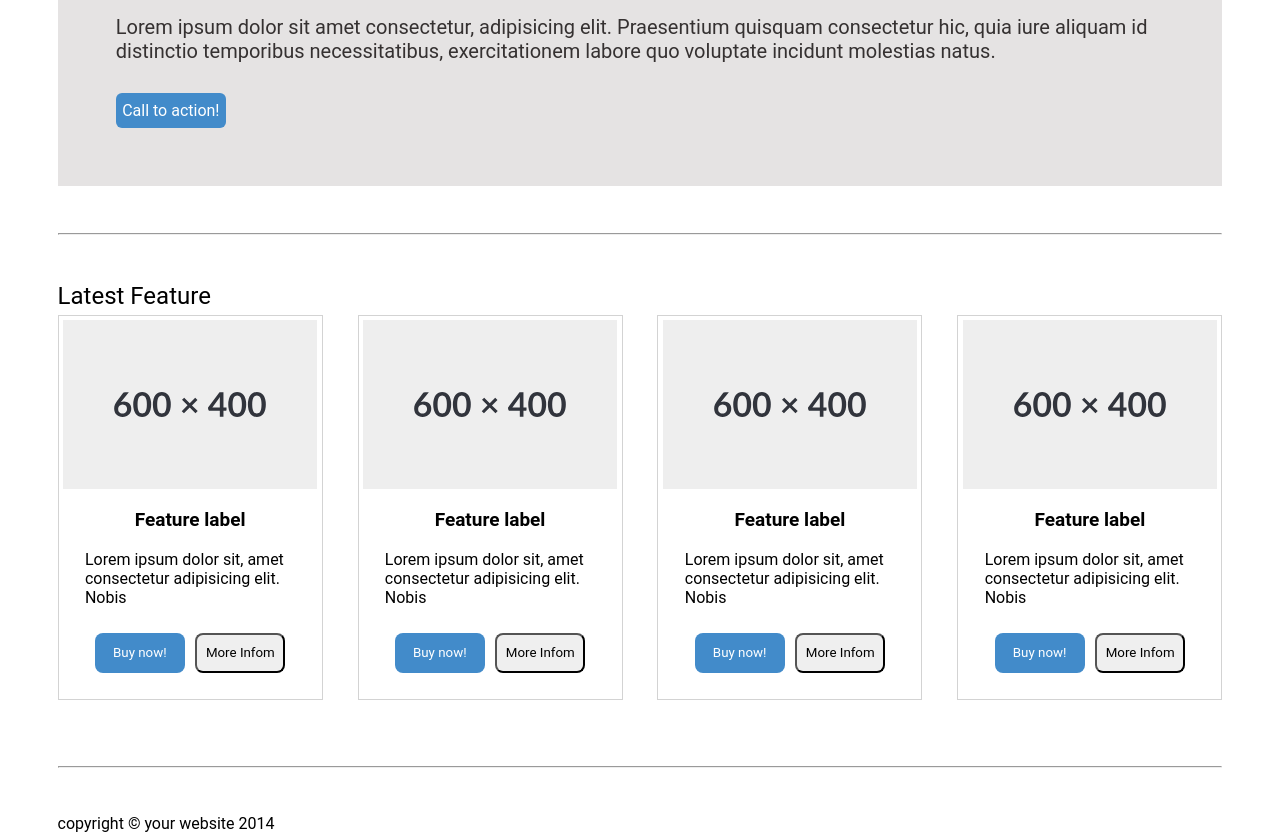
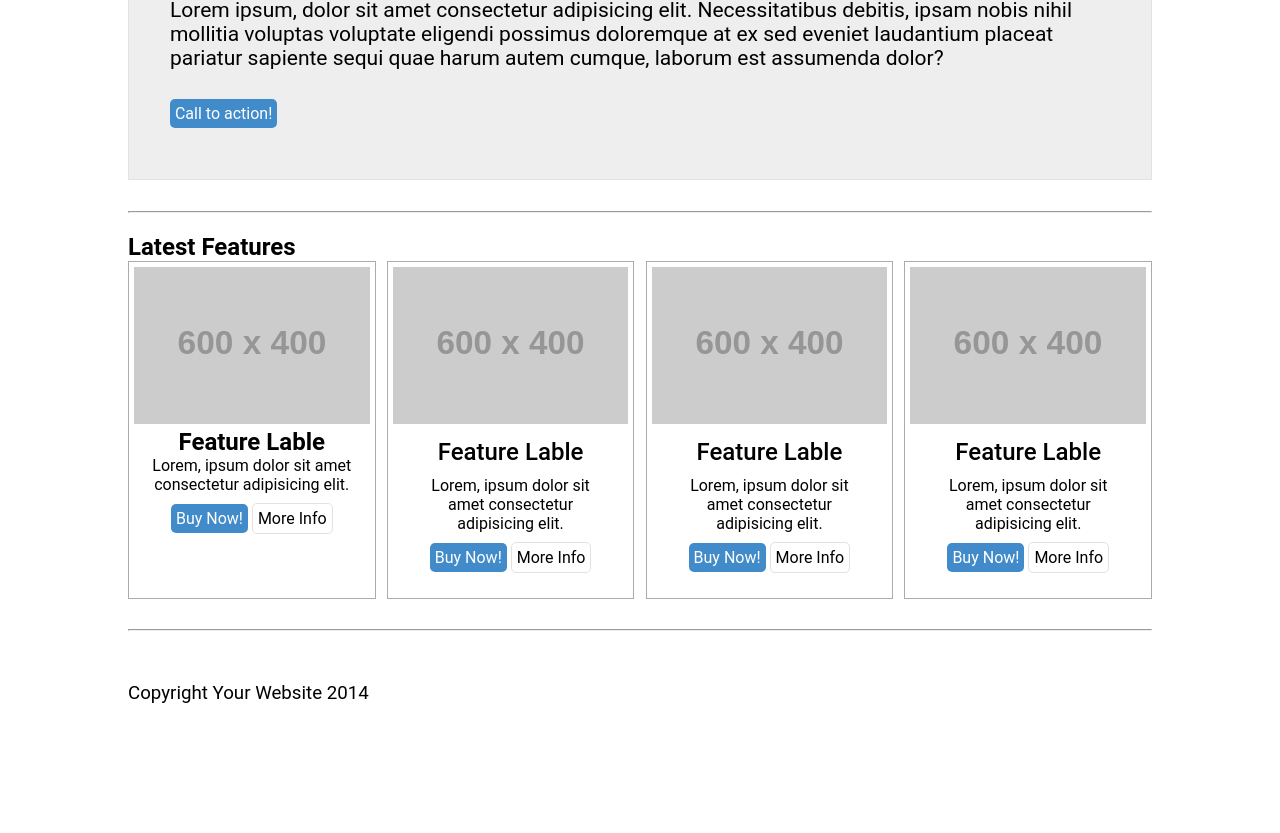
Before and after one commit to anish-singh-rawat/Assignment1, a plain HTML site: page index.html in a window 1280 px wide. Shown: the part 216-1049 px from the top of the page. After the commit the page ends 951 px from the top, so only its background shows below. Drawn offline with Linux system fonts and the light colour scheme; placeholder pictures from the web are drawn by us.

Commit message:
now all class name are meanigful in this project

```diff
--- a/index.html
+++ b/index.html
@@ -1,22 +1,18 @@
-
 <!DOCTYPE html>
 <html lang="en">
-
 <head>
     <meta charset="UTF-8">
     <meta name="viewport" content="width=device-width, initial-scale=1.0">
     <title>Document</title>
     <link rel="stylesheet" href="style.css">
 </head>
+<body>
+    <div class="parent-container">
 
-<body>
-    <div class="parent-con">
         <div class="nav">
-            <input type="checkbox" id="nav-check">
+            <input type="checkbox" id="nav-check" />
             <div class="nav-header">
-                <div class="nav-title">
-                    Layout 3
-                </div>
+                <div class="nav-title">Layout 3</div>
             </div>
             <div class="nav-btn">
                 <label for="nav-check">
@@ -32,139 +28,75 @@
                 <a href="#">contact</a>
             </div>
         </div>
-        <div class="container">
 
+        <div class="child-container">
 
-            <div class="centered-div">
-                <h1 style="font-size: 45px; margin-bottom: 30px;">Sample Heading</h1>
-                <div class="content" style="font-size: 20px;">Lorem ipsum dolor sit amet consectetur, adipisicing elit.
-                    Praesentium quisquam
-                    consectetur hic, quia iure aliquam id distinctio temporibus necessitatibus, exercitationem labore quo
-                    voluptate incidunt molestias natus.</div>
-                <button style="margin-top: 30px; width: 110px; height: 35px;   background-color: #428BCA;
-                color: rgb(255, 255, 255);
-                border-radius: 6px; font-size: 16px; border: none;">Call to action!</button>
+            <div class="sub-container1">
+                <h1>Sample Heading</h1>
+                <br>
+                <p style="font-size: 21px;">Lorem ipsum, dolor sit amet consectetur adipisicing elit. Necessitatibus debitis, ipsam nobis nihil
+                    mollitia voluptas voluptate eligendi possimus doloremque at ex sed eveniet laudantium placeat
+                    pariatur sapiente sequi quae harum autem cumque, laborum est assumenda dolor?
+                </p>
+                <br>
+                <div class="blue-btn">Call to action!</div>
+            </div>
+            <hr>
+            <div class="sub-heading">
+                <h2>Latest Features</h2>
             </div>
 
-            <div class="break" style="margin-top: 4%;">
-            </div>
-            <hr>
-
-            <div class="break" style="margin-top: 4%;">
-            </div>
-
-            <div class="heading" style="font-size: 150%; ">Latest Feature</div>
-
-            <div class="card-container">
-
-                <div class="card">
-                    <img src="imgae.svg" alt="">
-                    <div class="head" style="font-size: 19px; font-weight: bold; margin-top: 10px;">Feature label</div>
-                    <div class="disc">Lorem ipsum dolor sit, amet consectetur adipisicing elit. Nobis</div>
-                    <div class="parentbutton">
-                        <button class="btn1" style=" border: none;">Buy now!</button>
-                        <button class="btn2">More Infom</button>
+            <div class="sub-container2">
+                <div class="gallery-box">
+                    <img src="https://placehold.co/600x400/EEE/31343C" alt="img">
+                    <div class="gallerytext">
+                    <h2>Feature Lable</h2>
+                    <p>Lorem, ipsum dolor sit amet consectetur adipisicing elit.</p>
                     </div>
+                    <div class="blue-btn">Buy Now!</div>
+                    <div class="white-btn">More Info</div>
                 </div>
 
-
-                <div class="card c ">
-                    <img src="imgae.svg" alt="">
-                    <div class="head" style="font-size: 19px; font-weight: bold; margin-top: 10px;">Feature label</div>
-                    <div class="disc">Lorem ipsum dolor sit, amet consectetur adipisicing elit. Nobis</div>
-                    <div class="parentbutton">
-                        <button class="btn1" style=" border: none;">Buy now!</button>
-                        <button class="btn2">More Infom</button>
+                <div class="gallery-box">
+                    <img src="https://placehold.co/600x400/EEE/31343C" alt="img">
+                    <div class="gallery-text">
+                    <h2>Feature Lable</h2>
+                    <p>Lorem, ipsum dolor sit amet consectetur adipisicing elit.</p>
                     </div>
+                    <div class="blue-btn">Buy Now!</div>
+                    <div class="white-btn">More Info</div>
                 </div>
 
-
-                <div class="card c">
-                    <img src="imgae.svg" alt="">
-                    <div class="head" style="font-size: 19px; font-weight: bold; margin-top: 10px;">Feature label</div>
-                    <div class="disc">Lorem ipsum dolor sit, amet consectetur adipisicing elit. Nobis</div>
-                    <div class="parentbutton">
-                        <button class="btn1" style=" border: none;">Buy now!</button>
-                        <button class="btn2">More Infom</button>
+                <div class="gallery-box">
+                    <img src="https://placehold.co/600x400/EEE/31343C" alt="img">
+                    <div class="gallery-text">
+                    <h2>Feature Lable</h2>
+                    <p>Lorem, ipsum dolor sit amet consectetur adipisicing elit.</p>
                     </div>
+                    <div class="blue-btn">Buy Now!</div>
+                    <div class="white-btn">More Info</div>
                 </div>
 
+                <div class="gallery-box">
 
+                    <img src="https://placehold.co/600x400/EEE/31343C" alt="img">
 
-                <div class="card c ">
-                    <img src="imgae.svg" alt="">
-                    <div class="head" style="font-size: 19px; font-weight: bold; margin-top: 10px;">Feature label</div>
-                    <div class="disc">Lorem ipsum dolor sit, amet consectetur adipisicing elit. Nobis</div>
-                    <div class="parentbutton">
-                        <button class="btn1" style=" border: none;">Buy now!</button>
-                        <button class="btn2">More Infom</button>
+                    <div class="gallery-text">
+                    <h2>Feature Lable</h2>
+                    <p>Lorem, ipsum dolor sit amet consectetur adipisicing elit.</p>
                     </div>
+
+                    <div class="blue-btn">Buy Now!</div>
+                    <div class="white-btn">More Info</div>
                 </div>
-
-
-            </div>
-
-            <div class="card-containerr">
-
-                <div class="card">
-                    <img src="imgae.svg" alt="">
-                    <div class="head" style="font-size: 19px; font-weight: bold; margin-top: 10px;">Feature label</div>
-                    <div class="disc">Lorem ipsum dolor sit, amet consectetur adipisicing elit. Nobis</div>
-                    <div class="parentbutton">
-                        <button class="btn1" style=" border: none;">Buy now!</button>
-                        <button class="btn2">More Infom</button>
-                    </div>
-                </div>
-
-
-                <div class="card c ">
-                    <img src="imgae.svg" alt="">
-                    <div class="head" style="font-size: 19px; font-weight: bold; margin-top: 10px;">Feature label</div>
-                    <div class="disc">Lorem ipsum dolor sit, amet consectetur adipisicing elit. Nobis</div>
-                    <div class="parentbutton">
-                        <button class="btn1" style=" border: none;">Buy now!</button>
-                        <button class="btn2">More Infom</button>
-                    </div>
-                </div>
-            </div>
-            <br>
-
-            <div class="card-containerr">
-
-                <div class="card">
-                    <img src="imgae.svg" alt="">
-                    <div class="head" style="font-size: 19px; font-weight: bold; margin-top: 10px;">Feature label</div>
-                    <div class="disc">Lorem ipsum dolor sit, amet consectetur adipisicing elit. Nobis</div>
-                    <div class="parentbutton">
-                        <button class="btn1" style=" border: none;">Buy now!</button>
-                        <button class="btn2">More Infom</button>
-                    </div>
-                </div>
-
-
-                <div class="card c ">
-                    <img src="imgae.svg" alt="">
-                    <div class="head" style="font-size: 19px; font-weight: bold; margin-top: 10px;">Feature label</div>
-                    <div class="disc">Lorem ipsum dolor sit, amet consectetur adipisicing elit. Nobis</div>
-                    <div class="parentbutton">
-                        <button class="btn1" style=" border: none;">Buy now!</button>
-                        <button class="btn2">More Infom</button>
-                    </div>
-                </div>
-            </div>
-
-            <div class="break" style="margin-top: 4%;">
             </div>
 
             <hr>
 
-            <div class="break" style="margin-top: 4%;">
+            <div class="footer">
+                <h3>Copyright Your Website 2014</h3>
             </div>
-            copyright &copy; your website 2014
-
         </div>
     </div>
-
 </body>
-
 </html>
--- a/style.css
+++ b/style.css
@@ -1,227 +1,198 @@
 * {
   margin: 0;
   padding: 0;
-    box-sizing: border-box;
-    font-family: "Roboto", sans-serif;
+  font-family:'Roboto', sans-serif;;
+}
+
+.parent-container{
+  width: 100%;
+}
+
+.child-container{
+  width: 80%;
+  margin: auto;
+}
+.sub-container1{
+  background-color: #EEEEEE;
+  padding: 4%;
+  border: 1px solid #E2E2E2;
+}
+/* Sample Heading */
+.sub-container1 h1{
+  font-size: 45px;
+  font-weight: 400;
+}
+/* Latest Features */
+/* .sub-heading h2{
+  font-size: 25px;
+  font-weight: 500;
+  margin-top: 35px;
+  margin-bottom: 5px;
+} */
+hr{
+  margin-top: 3%;
+  margin-bottom: 20px;
+}
+.sub-container2{
+  width: 100%;
+  display: flex;
+  justify-content: space-between;
+}
+.gallery-box{
+  padding: 5px;
+  width: 23%;
+  text-align: center;
+  border: 1px solid #acacac;
+}
+.gallery-box img{
+  width: 100%;
+}
+.gallery-text{
+  width: 80%;
+  margin: auto;
+}
+.gallery-text h2{
+  font-weight: 500;
+  padding: 10px;
+}
+.blue-btn{
+  display: inline-block;
+  border-radius: 5px;
+  color: white;
+  background-color: #428BCA;
+  padding: 5px;
+  margin-top: 10px;
+  margin-bottom: 10px;
+  cursor: pointer;
+}
+.white-btn{
+  display: inline-block;
+  background-color: white;
+  border-radius: 5px;
+  padding: 5px;
+  margin-bottom: 20px;
+  border: 1px solid #E2E2E2;
+  cursor: pointer;
+}
+.footer{
+  padding-top: 3%;
+  padding-bottom: 3%;
+}
+.footer h3{
   font-weight: 400;
 }
 
-  html,
-  body {
+
+@media (max-width : 1150px){
+  .sub-container2{
       width: 100%;
-    height: 100%;
+      display: flex;
+      flex-wrap: wrap;
+  }
+  .gallery-box{
+      width: 45%;
+      margin-bottom: 15px;
+  }
+}
+
+@media (max-width : 700px){
+  .sub-container2{
+      width: 100%;
+      display: grid;
+      grid-template-columns: auto ;
+      grid-gap: 15px;
+  }
+  .gallery-box{
+      width: 100%;
+  }
 }
 
 .nav {
 height: 50px;
+width: 100%;
+margin-bottom: 50px;
+background-color: #222222;
+position: relative;
 }
 
 .nav li {
 float: left;
 padding: 15px;
 list-style: none;
-    color: white;
+color: red;
 }
 
-  .container {
-    max-width: 1200px;
-    margin: auto;
-    overflow: auto;
-  }
-
-  .card {
-    width: 24%;
-    border: 1px solid rgb(211, 211, 211);
-    /* margin: 1%; */
-  }
-  .c{
-    margin-left: 3%;
-  }
-  .card-container {
-    display: flex;
-    margin-top: 5px;
-  }
-  .card img {
-    width: 100%;
-    height: auto;
-    padding: 1.8%;
-  }
-  .head {
-    display: flex;
-    justify-content: center;
-    align-items: center;
-  }
-  .disc {
-    margin-top: 7%;
-    margin-left: 10%;
-  }
-  .parentbutton {
-    display: flex;
-    justify-content: center;
-    align-items: center;
-    padding: 10%;
-  }
-  .btn1 {
-    display: flex;
-    justify-content: center;
-    align-items: center;
-    width: 90px;
-    height: 40px;
-    background-color: #428BCA;
-    color: rgb(255, 255, 255);
-    border-radius: 8px;
-  }
-  .btn2 {
-    display: flex;
-    justify-content: center;
-    align-items: center;
-    width: 90px;
-    height: 40px;
-    margin-left: 5%;
-    border-radius: 8px;
-  }
-
-  body {
-    margin: 0px;
-    font-family: "segoe ui";
-  }
-
-  .nav {
-    height: 50px;
-    width: 100%;
-    background-color: #202020;
-    position: relative;
-  }
-
-  .nav > .nav-header {
+.nav-header {
 display: inline;
 }
 
-  .nav > .nav-header > .nav-title {
+.nav-title {
 display: inline-block;
 font-size: 22px;
-    color: rgb(155, 151, 151);
-    padding: 10px 10px 10px 10px;
+color: grey;
+padding-left: 50px;
 }
 
-  .nav > .nav-btn {
+.nav>.nav-btn {
 display: none;
 }
 
-  .nav > .nav-links {
+.nav>.nav-links {
 display: inline;
 padding-left: 20px;
 font-size: 18px;
 }
 
-  .nav > .nav-links > a {
+.nav>.nav-links>a {
 display: inline-block;
 padding: 13px 10px 13px 10px;
 text-decoration: none;
-    color: rgb(155, 151, 151);
+color: grey;
 }
 
-  .nav > .nav-links > a:hover {
+.nav>.nav-links>a:hover {
 background-color: rgba(0, 0, 0, 0.3);
 }
 
-  .nav > #nav-check {
+.nav>#nav-check {
 display: none;
 }
 
-  .container {
-    width: 91%;
-    height: auto;
-    margin: auto;
-  }
-  .centered-div {
-    justify-content: center;
-    align-items: center;
-    height: 90%;
-    padding: 5%;
-    background-color: rgb(229, 227, 227);
-    margin-top: 40px;
-    color: #353131;
-  }
-  .centered-div h3 {
-    position: relative;
-    bottom: 10px;
-    font-size: 20px;
-  }
-
 .nav-header {
-    margin-left: 9vw;
-    position: flex;
-  }
-  button{
-    cursor: pointer;
-  }
-  .card-containerr{
-    display: none;
-  }
-  @media screen and (min-width : 600px) and (max-width: 900px) {
-    .card-container{
-      display: block;
-      width: 100%;
-    }
-    .card{
-      width: 90%;
-      margin: auto;
-
-    }
-    .heading{
-      margin-left: 5%;
-    }
-
-  .card-containerr{
-    display: flex;
-  }
-  .card-container{
-    display: none;
-  }
-  .c{
-    margin-left: 20px;
-  }
-  }
-  @media (max-width: 600px) {
-
-    .card-container {
-      display: block;
-      width: 100%;
-    }
-    .card {
-      width: 90%;
-      margin: auto;
-    }
-    .heading{
-      margin-left: 5%;
-    }
+padding-left: 7%;
 }
 
 @media (max-width: 600px) {
-    .nav > .nav-btn {
+.nav-title{
+padding: 10px;
+}
+.nav>.nav-btn {
 display: inline-block;
 position: absolute;
 right: 0px;
 top: 0px;
 }
-    .nav > .nav-btn > label {
+
+.nav>.nav-btn>label {
 display: inline-block;
 width: 50px;
 height: 50px;
 padding: 13px;
 }
-    .nav > .nav-btn > label:hover,
-    .nav #nav-check:checked ~ .nav-btn > label {
+
+.nav>.nav-btn>label:hover,
+.nav #nav-check:checked~.nav-btn>label {
 background-color: rgba(0, 0, 0, 0.3);
 }
-    .nav > .nav-btn > label > span {
+
+.nav>.nav-btn>label>span {
 display: block;
 width: 25px;
 height: 10px;
 border-top: 2px solid #eee;
 }
-    .nav > .nav-links {
+
+.nav>.nav-links {
 position: absolute;
 display: block;
 width: 100%;
@@ -232,14 +203,17 @@
 top: 50px;
 left: 0px;
 }
-    .nav > .nav-links > a {
+
+.nav>.nav-links>a {
 display: block;
 width: 100%;
 }
-    .nav > #nav-check:not(:checked) ~ .nav-links {
+
+.nav>#nav-check:not(:checked)~.nav-links {
 height: 0px;
 }
-    .nav > #nav-check:checked ~ .nav-links {
+
+.nav>#nav-check:checked~.nav-links {
 height: calc(100vh - 50px);
 overflow-y: auto;
 }
```
Also changed, not shown: imgae.svg (deleted). Lines whose indentation alone changed are shown as unchanged.
